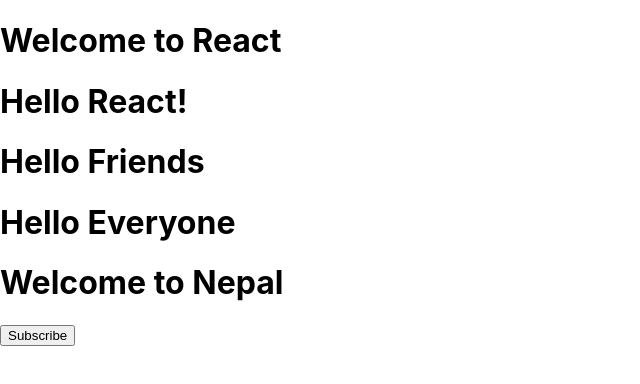
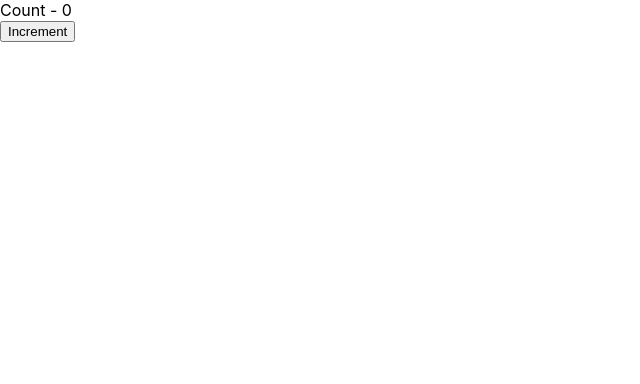
Before and after one commit to Sabieena/ReactProjects, a React (Create React App) app in the folder helloworld/: page / in a window 1280 px wide. Shown: the top 384 px of the page, without its empty margins (0-640 px from the left). Built offline with nearby package versions, Linux system fonts and the light colour scheme.

Commit message:
setState

```diff
--- a/helloworld/src/App.js
+++ b/helloworld/src/App.js
@@ -4,17 +4,20 @@
 import Welcome from './component/Welcome';
 import Hello from'./component/Hello';
 import Message from'./component/Message';
+import Counter from './component/Counter';
 
 
 class App extends Component{
   render(){
     return(
       <div className="App">
-        <Welcome/>
+        <Counter />
+
+        {/* <Welcome/>
         <Greet/>
         <Hello name=" Friends "/>
         <Hello name=" Everyone "/>
-        <Message />
+        <Message /> */}
 
       </div>
     )
--- /dev/null
+++ b/helloworld/src/component/Counter.js
@@ -0,0 +1,34 @@
+import React, { Component } from 'react'
+
+ class Counter extends Component {
+
+    constructor(props) {
+    super(props)
+
+    this.state = {
+         count : 0
+    }
+}
+
+increment(){
+    this.setState({
+        count : this.state.count + 1
+    },
+    // whenever code is executed after state has been changed use callback function and pass it as a second parameter of setState
+    () => console.log('callback value', this.state.count )
+    )
+    // console.log(this.state.count);  Asynchronous
+
+    // when you have to update the state based on previous state, you need to pass function as argument instead of passing its as a object
+}
+    render() {
+        return (
+            <div>
+                <div> Count - { this.state.count }</div>
+                <button onClick ={() => this.increment() }> Increment  </button>
+            </div>
+        )
+    }
+}
+
+export default Counter
```
Also changed, not shown: helloworld/src/component/Practice.js (added, +29 -0 lines).
